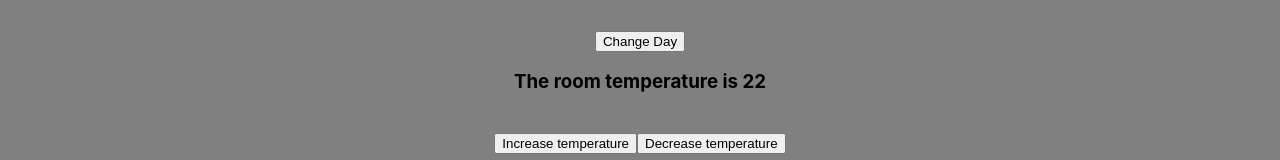
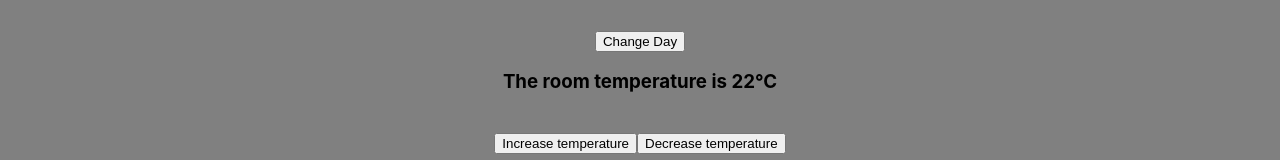
Before and after one commit to haseebulhassan-IOT/react-state-bootcamp2020, a React (Create React App) app: page / in a window 1280 px wide. Shown: the part 183-343 px from the top of the page. Built offline with nearby package versions, Linux system fonts and the light colour scheme.

Commit message:
Update App.js
Added the degree °C

```diff
--- a/src/App.js
+++ b/src/App.js
@@ -23,7 +23,7 @@ function App() {
     }>
       Change Day
     </button>
-    <h3> The room temperature is {temp}</h3>
+    <h3> The room temperature is {temp}°C</h3>
     <br />
     <button onClick = {
       ()=> setTemp(temp + 1)
```
